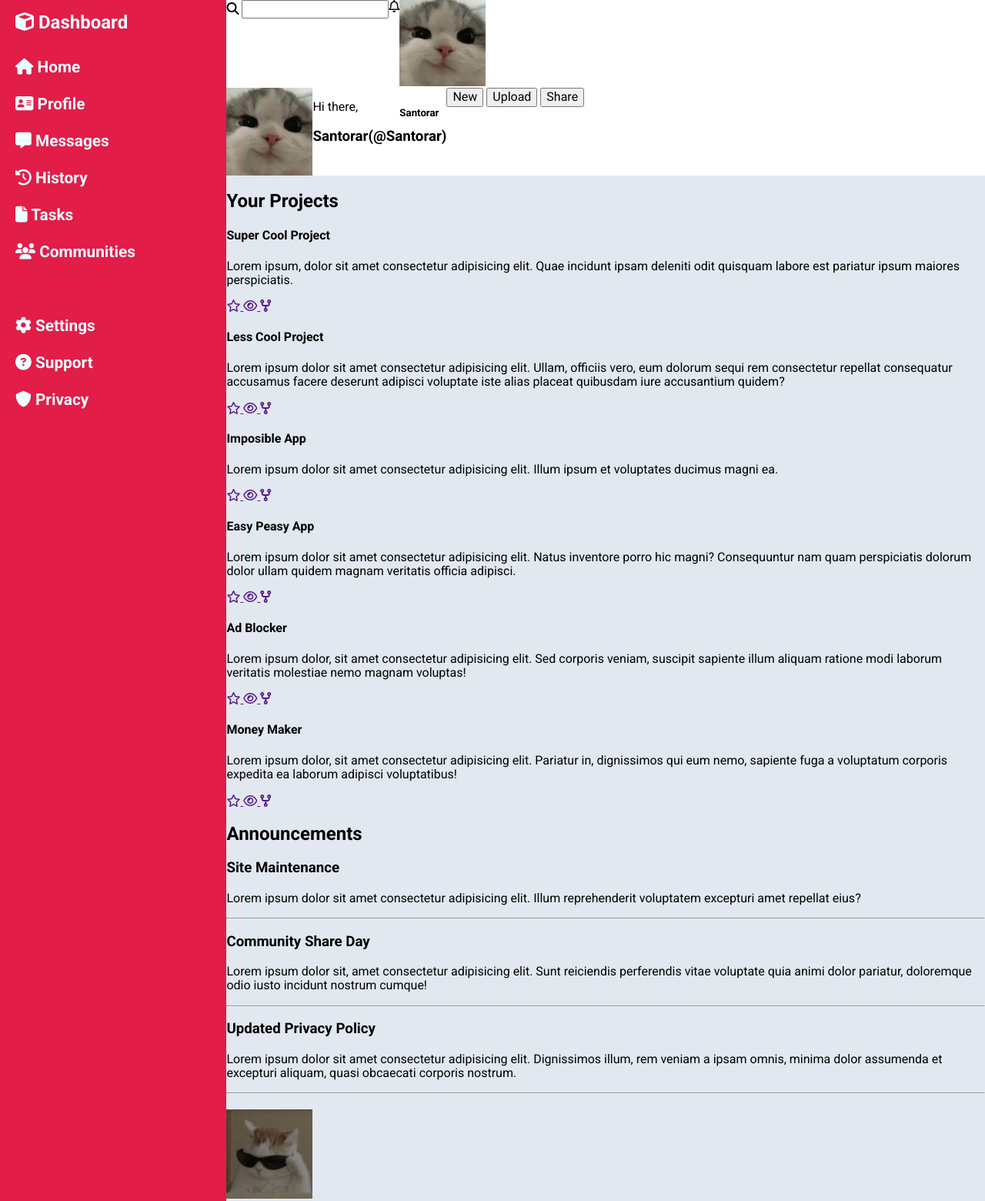
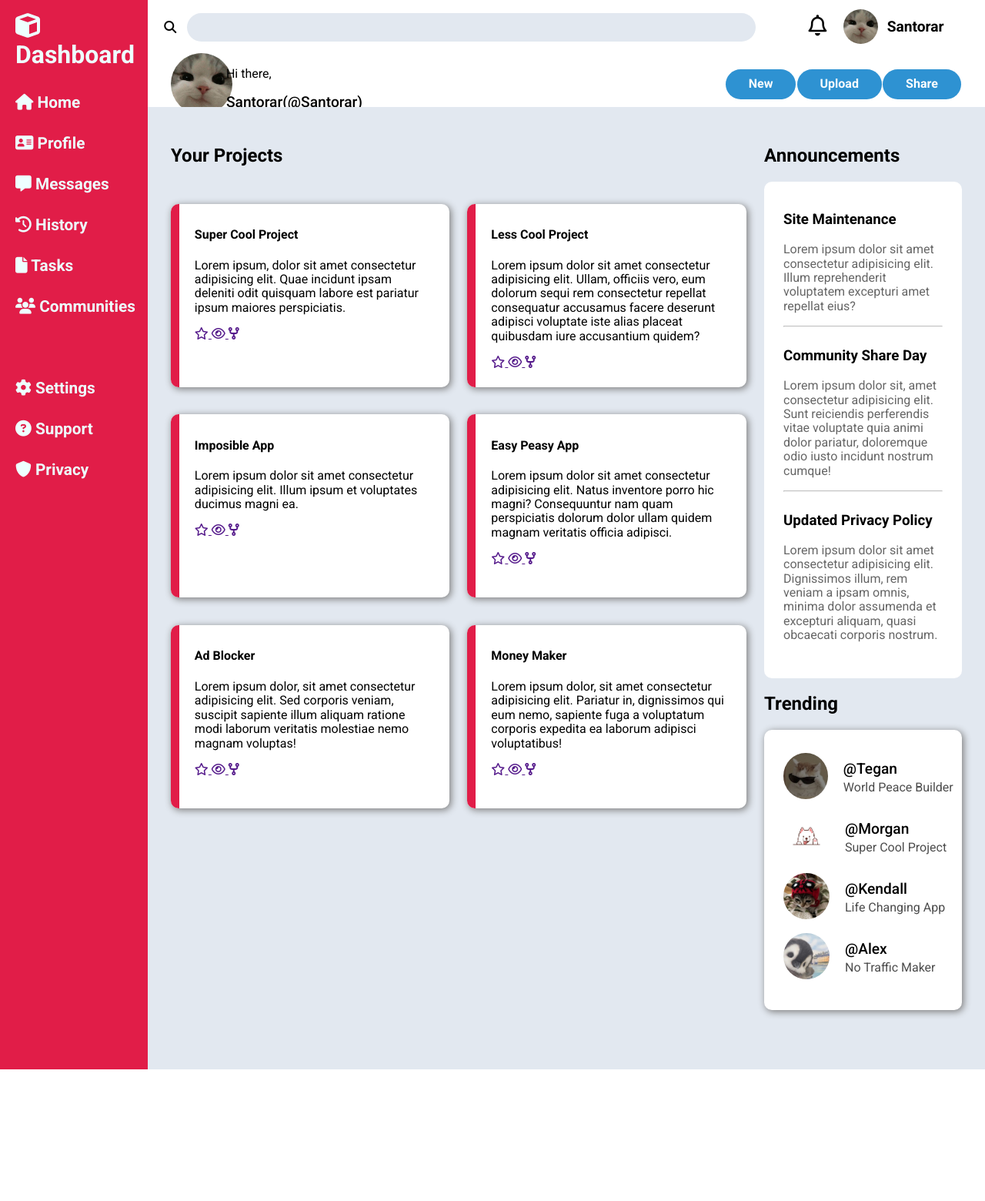
Before and after one commit to santorar/Admin-Dashboard, a plain HTML site: page index.html in a window 1280 px wide. Shown: the top 1560 px of the page at 77% size. After the commit the page ends 1389 px from the top, so only its background shows below. Drawn offline with Linux system fonts and the light colour scheme.

Commit message:
Added almost all the styles for the page, navbar, projects announcements and trending styles

```diff
--- a/index.html
+++ b/index.html
@@ -14,15 +14,15 @@
     <div class="page-container">
         <header class="head">
             <div class="top">
-                <div class="search-bar">
+                <div class="search-bar-container">
                     <i class="fa-solid fa-magnifying-glass"></i>
-                    <input type="text" name="" id="searchbar">
+                    <input type="text" name="search" id="searchbar">
                 </div>
-                <span class="notifications"><i class="fa-regular fa-bell"></i></span>
+                <span class="notifications-icon"><i class="fa-regular fa-bell"></i></span>
                 <div class="user-info">
-                    <img src="assets/user-pic.jpg" alt="" class="user-img-small">
+                    <img src="assets/user-pic.jpg" alt="small user img" class="user-img-small">
                     <div class="user-info-small">
-                        <h5 class="username">Santorar</h5>
+                        <h5 class="top-username">Santorar</h5>
                     </div>
                 </div>
             </div>
@@ -32,10 +32,10 @@
                     <p class="hi">Hi there,</p>
                     <h3 class="username">Santorar(@Santorar)</h3>
                 </div>
-                <div class="buttons">
-                    <button class="buttons">New</button>
-                    <button class="buttons">Upload</button>
-                    <button class="buttons">Share</button>
+                <div class="top-buttons">
+                    <button class="button">New</button>
+                    <button class="button">Upload</button>
+                    <button class="button">Share</button>
             </div>
         </div>
         </header>
@@ -96,6 +96,8 @@
             <main class="projects">
                 <h2 class="projects-title">Your Projects</h2>
                 <article class="project">
+                    <div class="project-decoration"></div>
+                    <div class="project-content">
                         <h4 class="project-title">Super Cool Project</h4>
                         <p class="description">
                             Lorem ipsum, dolor sit amet consectetur adipisicing elit.
@@ -113,8 +115,11 @@
                                 <i class="fa-solid fa-code-fork"></i>
                             </a>
                         </div>
+                    </div>
                 </article>
                 <article class="project">
+                    <div class="project-decoration"></div>
+                    <div class="project-content">
                         <h4 class="project-title">Less Cool Project</h4>
                         <p class="description">
                             Lorem ipsum dolor sit amet consectetur adipisicing elit.
@@ -133,8 +138,11 @@
                                 <i class="fa-solid fa-code-fork"></i>
                             </a>
                         </div>
+                    </div>
                 </article>
                 <article class="project">
+                    <div class="project-decoration"></div>
+                    <div class="project-content">
                         <h4 class="project-title">Imposible App</h4>
                         <p class="description">
                             Lorem ipsum dolor sit amet consectetur adipisicing elit.
@@ -151,8 +159,11 @@
                                 <i class="fa-solid fa-code-fork"></i>
                             </a>
                         </div>
+                    </div>
                 </article>
                 <article class="project">
+                    <div class="project-decoration"></div>
+                    <div class="project-content">
                         <h4 class="project-title">Easy Peasy App</h4>
                         <p class="description">
                             Lorem ipsum dolor sit amet consectetur adipisicing elit.
@@ -171,8 +182,11 @@
                                 <i class="fa-solid fa-code-fork"></i>
                             </a>
                         </div>
+                    </div>
                 </article>
                 <article class="project">
+                    <div class="project-decoration"></div>
+                    <div class="project-content">
                         <h4 class="project-title">Ad Blocker</h4>
                         <p class="description">
                             Lorem ipsum dolor, sit amet consectetur adipisicing elit.
@@ -190,8 +204,11 @@
                                 <i class="fa-solid fa-code-fork"></i>
                             </a>
                         </div>
+                    </div>
                 </article>
                 <article class="project">
+                    <div class="project-decoration"></div>
+                    <div class="project-content">
                         <h4 class="project-title">Money Maker</h4>
                         <p class="description">
                             Lorem ipsum dolor, sit amet consectetur adipisicing elit.
@@ -209,11 +226,13 @@
                                 <i class="fa-solid fa-code-fork"></i>
                             </a>
                         </div>
+                    </div>
                 </article>
             </main>
             <div class="right-panel">
                 <div class="announcements-container">
                     <h2 class="announcements-title">Announcements</h2>
+                    <div class="announcements">
                         <div class="announcement">
                             <h3 class="announcement-title">Site Maintenance</h3>
                             <p class="announcement-content">
@@ -239,11 +258,11 @@
                                 minima dolor assumenda et excepturi aliquam,
                                 quasi obcaecati corporis nostrum.
                             </p>
-                        <hr class="announcement-line">
+                        </div>
                     </div>
                 </div>
                 <div class="trending-container">
-                    <h2 class="trending-title"></h2>
+                    <h2 class="trending-title">Trending</h2>
                     <div class="trending">
                         <div class="trending-user">
                             <img src="assets/user-pic2.jpg" alt="" class="user-img">
@@ -268,7 +287,7 @@
                         </div>
                         <div class="trending-user">
                             <img src="assets/user-pic5.jpg" alt="" class="user-img">
-                            <div class="treding-info">
+                            <div class="trending-info">
                                 <h5 class="username">@Alex</h5>
                                 <div class="user-description">No Traffic Maker</div>
                             </div>
--- a/style.css
+++ b/style.css
@@ -3,17 +3,20 @@
   --main-bg: #e2e8f0;
   --main-bg-header: #fff;
   --main-fr-light: #eff;
+  --main-buttons-color: #2e92d2;
 }
 /* General Style */
 body{
   font-family: 'Roboto', sans-serif;
 }
 img{
-  width: 7rem;
+  max-width: 80px;
+  max-height: 80px;
+  border-radius: 50%;
 }
 .page-container{
   display: grid;
-  grid-template-columns: 23% 77%;
+  grid-template-columns: 15% 85%;
   grid-template-rows: 10% 90%;
   width: 100%;
 }
@@ -26,14 +29,60 @@ img{
 }
 .top{
   display: flex;
+  align-items: center;
+  justify-content: space-evenly;
+}
+.search-bar-container{
+  width: 75%;
+  height: 35px;
+}
+#searchbar{
+  width: 90%;
+  height: 100%;
+  margin-left:10px;
+  border-radius: 20px;
+  border: none;
+  background-color:#e2e8f0;
+}
+.notifications-icon{
+  font-size: 1.7rem;
+}
+.user-img-small{
+  max-width: 45px;
+  max-height: 45px;
+}
+.user-info{
+  display: grid;
+  grid-template-columns: 35% 65%;
+  align-items: center;
+  width: 15%;
+}
+.top-username{
+  font-size: 1.2rem;
+  font-weight: bold;
 }
 .bot{
+  display: grid;
+  grid-template-columns: 7% 63% 30%;
+  align-items: center;
+  margin: 0px 30px 20px 30px;
+}
+.top-buttons{
   display: flex;
+  justify-content: space-evenly;
+}
+.button{
+  padding: 10px 30px;
+  border-radius: 20px;
+  border: none;
+  background-color: var(--main-buttons-color);
+  color: white;
+  font-weight: bold;
 }
 /* Side Bar Style */
 .title{
   padding-left: 20px;
-  font-size: 1.5rem;
+  font-size: 2rem;
   margin-top: 1rem;
 }
 .side-bar{
@@ -46,6 +95,7 @@ img{
   padding-left: 20px;
   display: grid;
   grid-template-rows: repeat(10,3rem);
+  gap: 5px;
   font-size: 1.3rem;
   font-weight: bold;
 }
@@ -58,8 +108,79 @@ img{
 }
 /* Projects Style */
 .container{
+  display: grid;
   background: var(--main-bg);
-  grid-area: 2 / 2 / span 1 / span 1;
+  grid-template-columns: 75% 25%;
+  padding: 30px;
+}
+.projects{
+  display: grid;
+  grid-template-columns: repeat(2,47%);
+  grid-template-rows: 60px repeat(3, 20%);
+  gap:3%;
+}
+.projects-title{
+  grid-column: 1 / 3;
+  align-items: center;
+}
+.project{
+  background-color: white;
+  display: grid;
+  grid-template-columns: 3% 97%;
+  border-radius: 10px;
+  box-shadow: gray 2px 2px 10px 0.5px;
+}
+.project-decoration{
+  width: 100%;
+  height: 100%;
+  background-color: var(--main-bg-side);
+  border-radius: 10px 0px 0px 10px;
+}
+.project-content{
+  margin: 10px 20px;
 }
 /* Announcements Style */
+.announcements{
+  background-color: white;
+  border-radius: 10px;
+  padding: 20px 25px 30px 25px;
+  display: flex;
+  flex-direction: column;
+}
+.announcement-content, .announcement-line{
+  opacity: 60%;
+}
 /* Trending Style */
+.trending{
+  background-color: white;
+  display: flex;
+  flex-direction: column;
+  padding: 30px 0px 40px 25px;
+  border-radius: 10px;
+  box-shadow: gray 2px 2px 10px 0.5px;
+}
+.trending-user{
+  display:flex;
+  align-items: center;
+  width: 100%;
+  margin-bottom: 18px;
+}
+.trending-user:last-child{
+  margin-bottom: 0px;
+}
+.trending-info{
+  margin-left: 20px;
+  width: 100%;
+}
+.user-img{
+  max-width: 60px;
+  max-height: 60px;
+}
+.username{
+  font-size: 1.2rem;
+  font-weight: 500;
+  margin: 4px 0px;
+}
+.user-description{
+  opacity: 70%;;
+}
```
Lines whose indentation alone changed are shown as unchanged.
